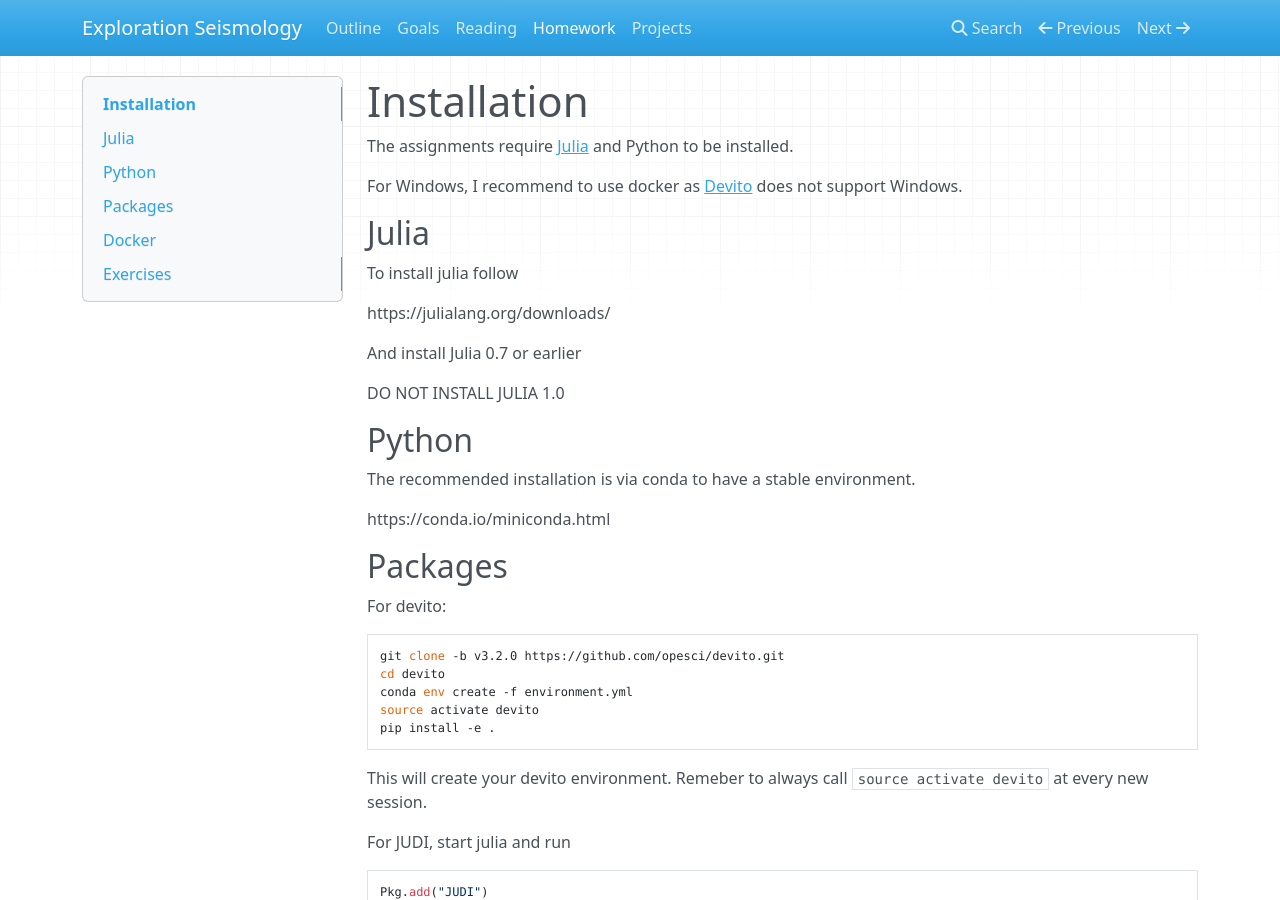
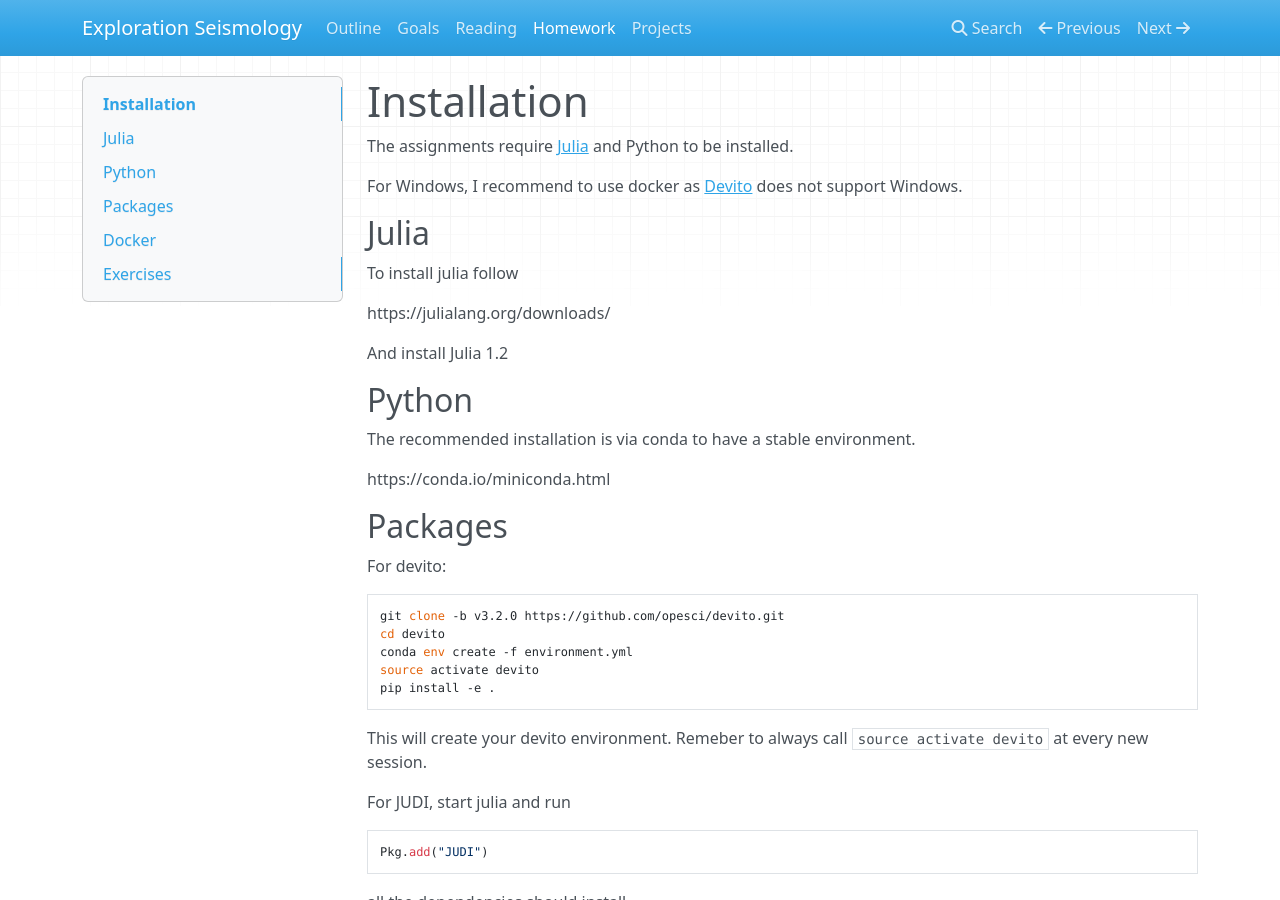
Before and after one commit to flexie/eas-4803-8803-ccs, an MkDocs documentation site: the page built from docs/homework.md, in a window 1280 px wide and 900 px high. Built offline with MkDocs 1.6.1, drawn with Linux system fonts in a browser that asks for light colours; nearby versions of some CDN libraries; old or Windows-style settings are respelled for this version of MkDocs.

Commit message:
Update julia to 1.2

```diff
--- a/docs/homework.md
+++ b/docs/homework.md
@@ -9,9 +9,8 @@ To install julia follow
 
 https://julialang.org/downloads/
 
-And install Julia 0.7 or earlier
+And install Julia 1.2
 
-DO NOT INSTALL JULIA 1.0
 
 ## Python
 
```
